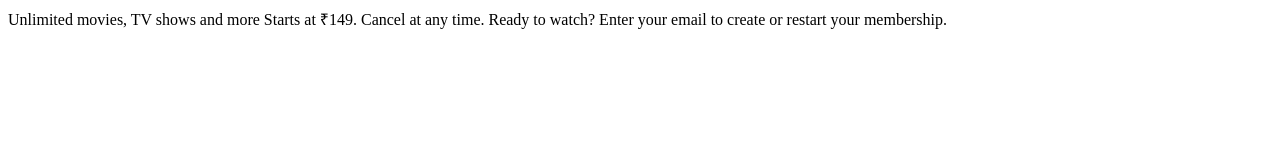
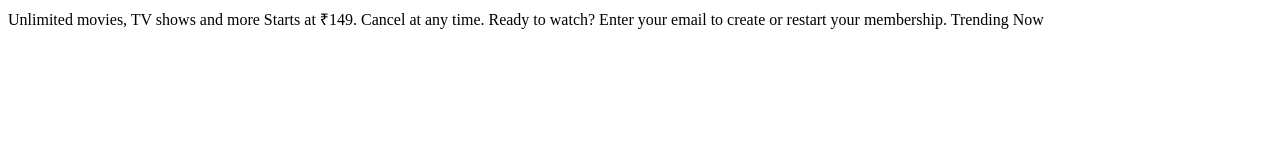
Before and after one commit to suhanipaliwal/Netflix-Clone, a plain HTML site: page index.html in a window 1280 px wide. Drawn offline with Linux system fonts and the light colour scheme.

Commit message:
Update index.html

```diff
--- a/index.html
+++ b/index.html
@@ -9,5 +9,7 @@
     Unlimited movies, TV shows and more
     Starts at ₹149. Cancel at any time.
     Ready to watch? Enter your email to create or restart your membership.
+
+    Trending Now
 </body>
 </html>
```
